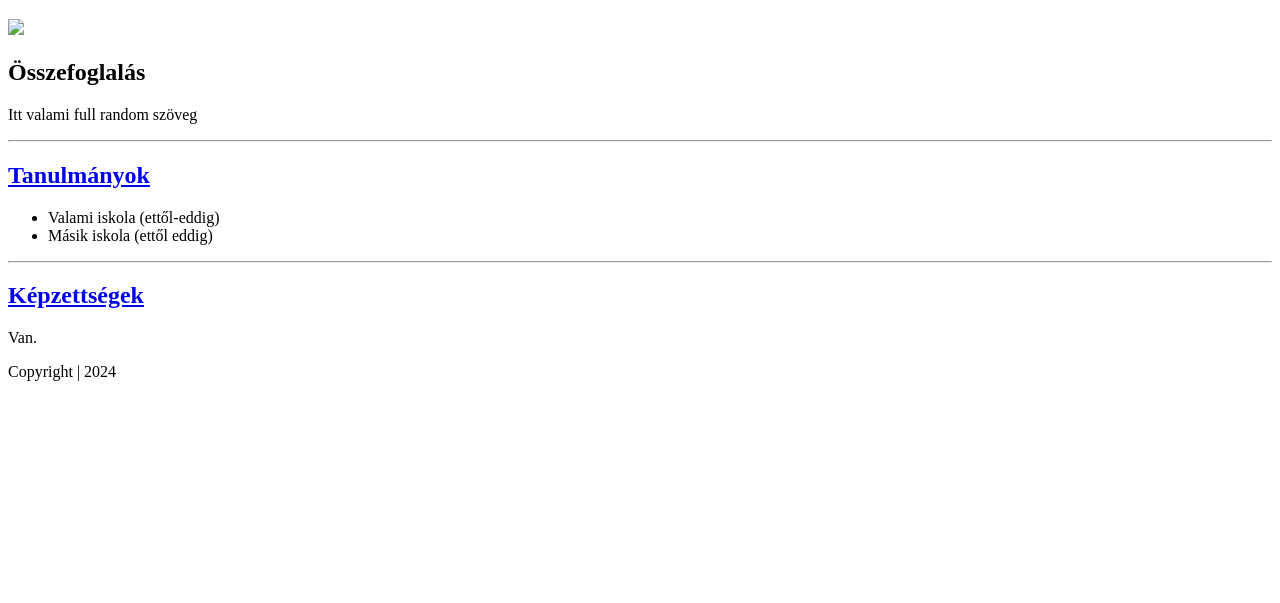
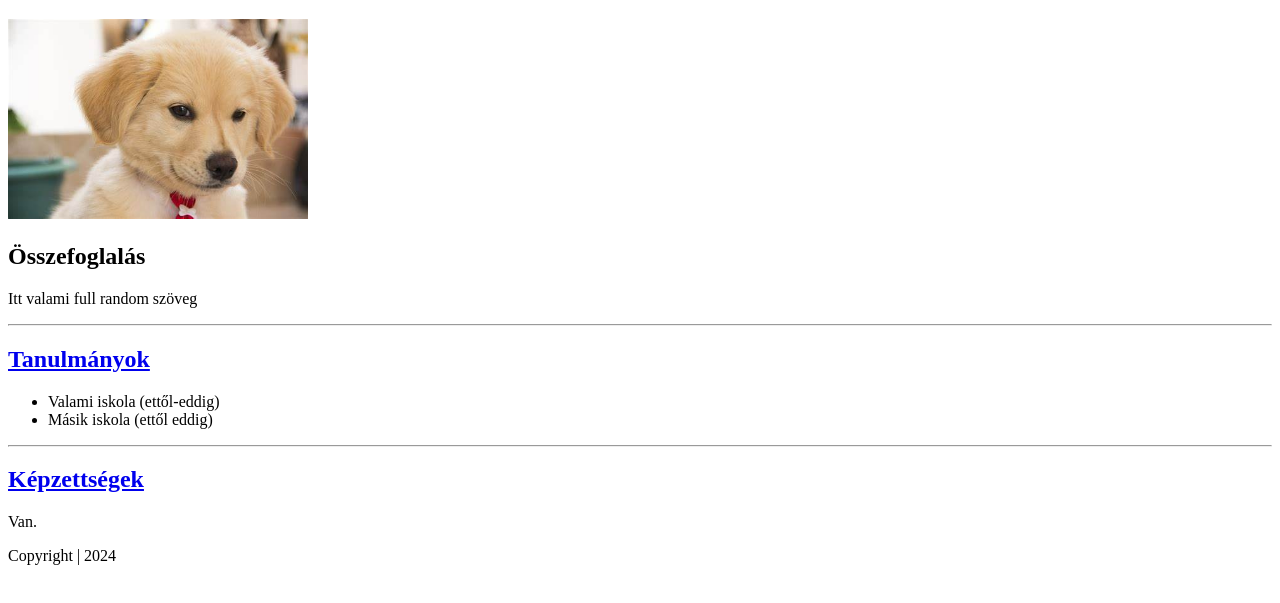
Before and after one commit to Zsoko0115/Capstone, a plain HTML site: page index.html in a window 1280 px wide. Shown: the part 61-664 px from the top of the page. Drawn offline with Linux system fonts and the light colour scheme.

Commit message:
index.html

```diff
--- a/index.html
+++ b/index.html
@@ -9,7 +9,7 @@
 
     <h1>My Name</h1>
 
-    <img src=".dog.png" height="200" />
+    <img src="./dog.png" height="200" />
 
     <h2>Összefoglalás</h2>
     <p>Itt valami full random szöveg</p>
```
